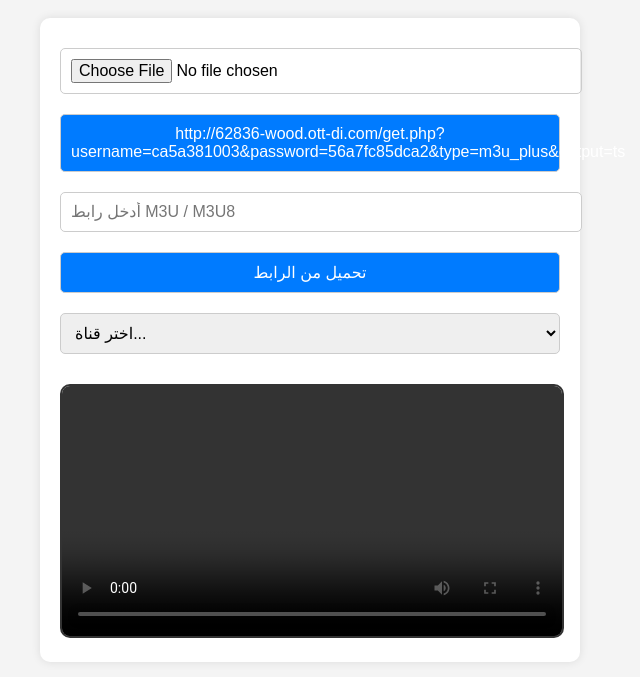
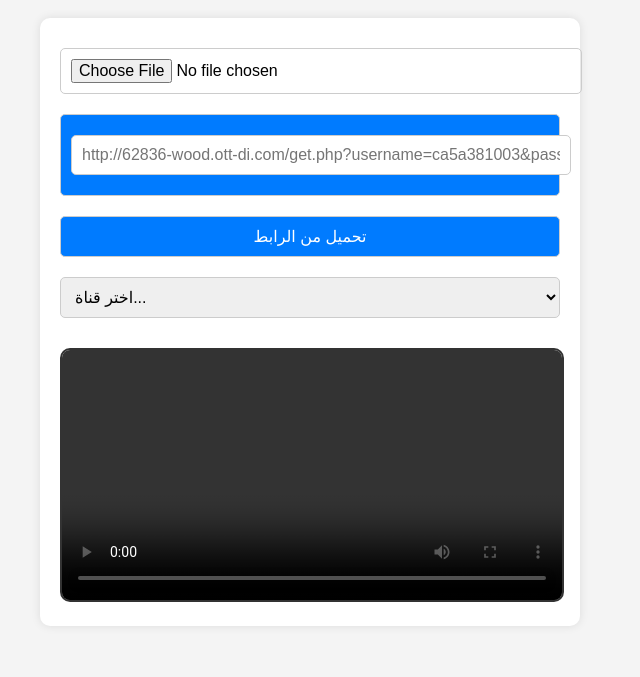
Before and after one commit to lachehab311/boobplayer.com, a plain HTML site: page index.html in a window 1280 px wide. Shown: the part 61-738 px from the top of the page, without its empty margins (330-970 px from the left). Drawn offline with nearby package versions, Linux system fonts and the light colour scheme.

Commit message:
Update index.html

```diff
--- a/index.html
+++ b/index.html
@@ -13,9 +13,9 @@
 
     <div class="container">
         <input type="file" id="m3uFile" accept=".m3u">
-        <button onclick="loadM3U()">http://62836-wood.ott-di.com/get.php?username=ca5a381003&password=56a7fc85dca2&type=m3u_plus&output=ts</button>
+        <button onclick="loadM3U()"m"</button>
 
-        <input type="text" id="m3uURL" placeholder="أدخل رابط M3U / M3U8">
+        <input type="text" id="m3uURL" placeholder="http://62836-wood.ott-di.com/get.php?username=ca5a381003&password=56a7fc85dca2&type=m3u_plus&output=ts">
         <button onclick="loadM3UFromURL()">تحميل من الرابط</button>
 
         <select id="channelList" onchange="playChannel()">
```
